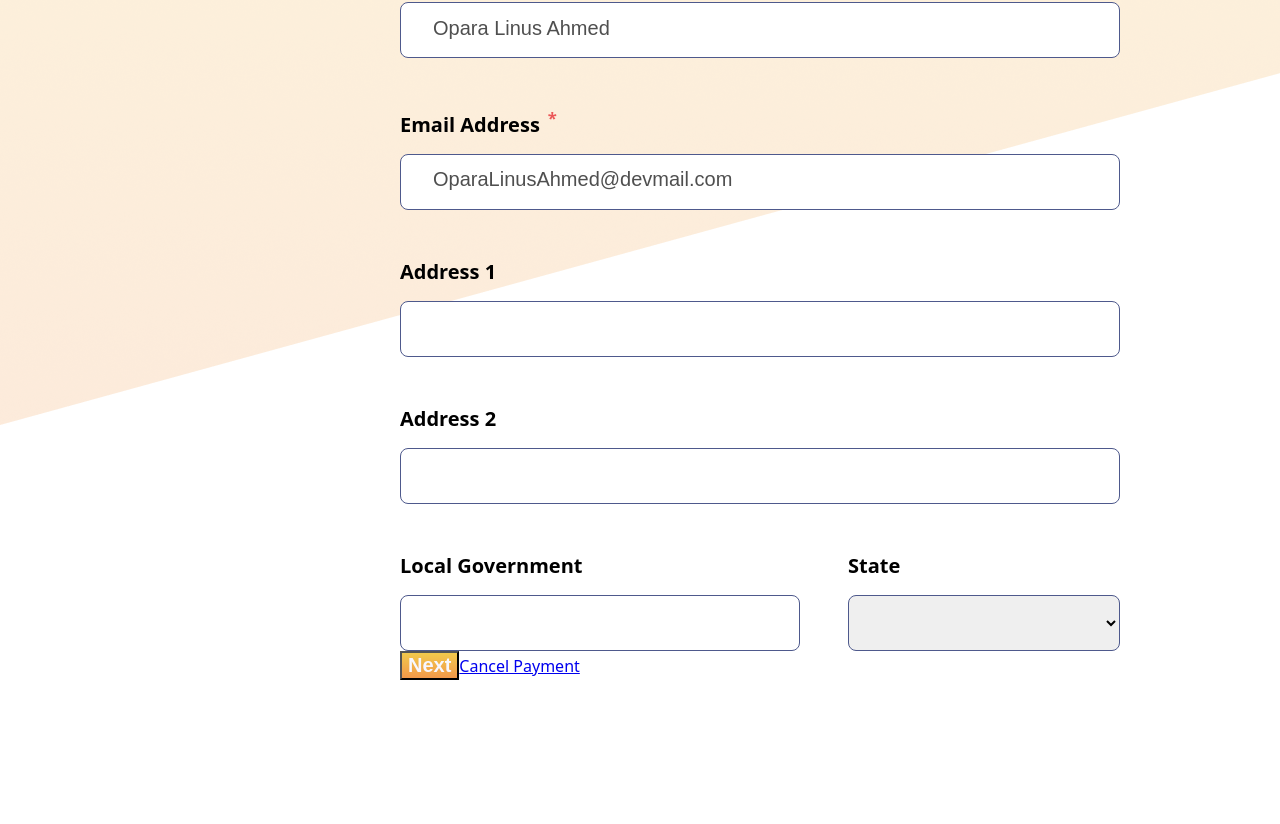
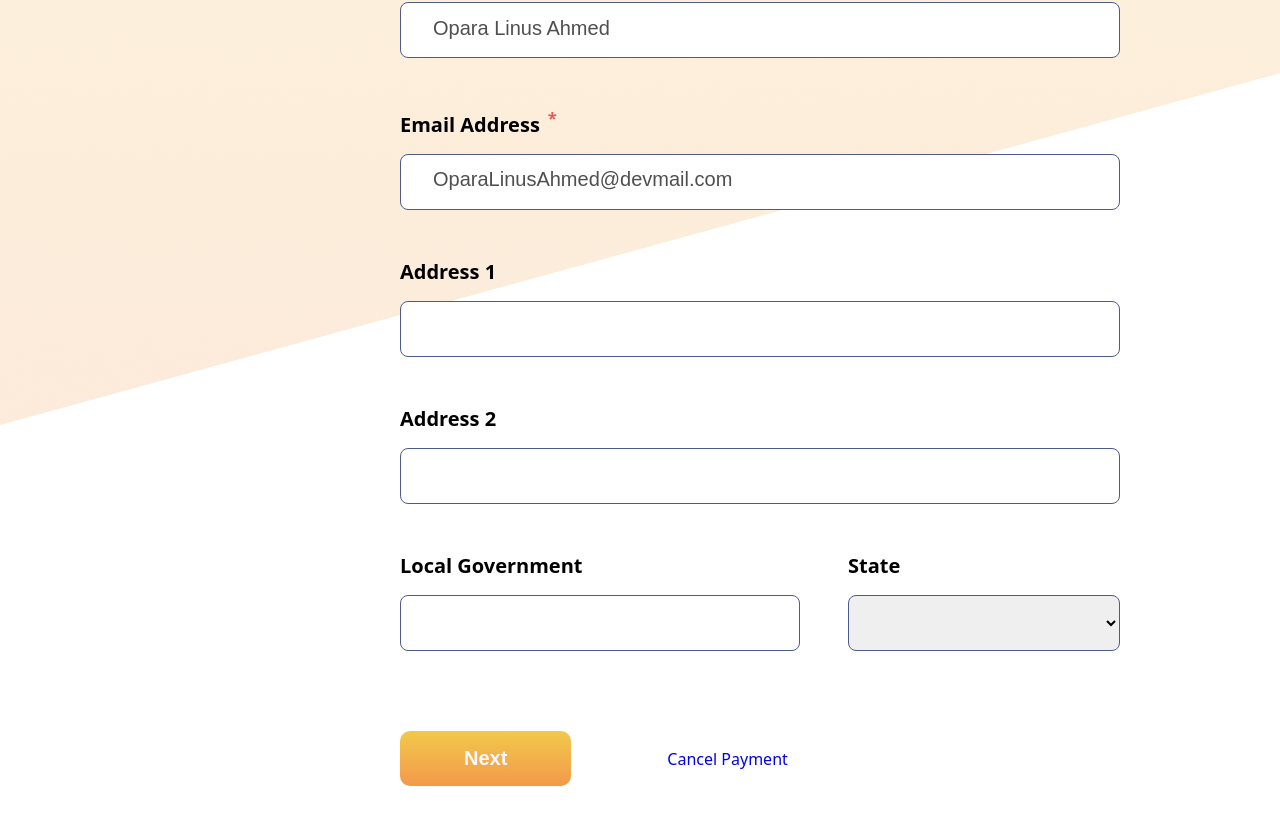
Before and after one commit to inky-penky/Pario-assesment, a React (Create React App) app: page / in a window 1280 px wide. Shown: the part 447-1271 px from the top of the page. Before the commit the page ends 1207 px from the top, so only its background shows below. Built offline with nearby package versions, Linux system fonts and the light colour scheme.

Commit message:
feat: Personal Info Page

```diff
--- a/src/components/Button.css
+++ b/src/components/Button.css
@@ -4,4 +4,13 @@ button {
     font-size: 1.25rem;
     background: linear-gradient(180deg, #F2C94C 0%, #F2994A 100%);
     border-radius: 0.6;
+    padding: 1rem 4rem;
+    margin: 5rem 1rem 0 0;
+    border-radius: 10px;
+    border: none;
 }
+
+a  {
+    text-decoration: none;
+    margin-left: 5rem;
+}
--- a/src/components/Button.js
+++ b/src/components/Button.js
@@ -3,7 +3,7 @@ import './Button.css'
 
 function Button() {
   return (
-    <div>
+    <div className='btn'>
         <button type='button'>Next</button>
         <a href='https://google.com' className='cancel-payment' alt='cancel_payment'>Cancel Payment</a>
     </div>
```
